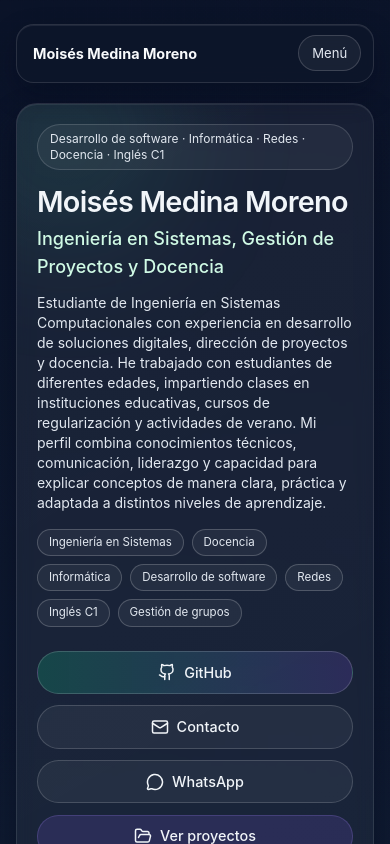
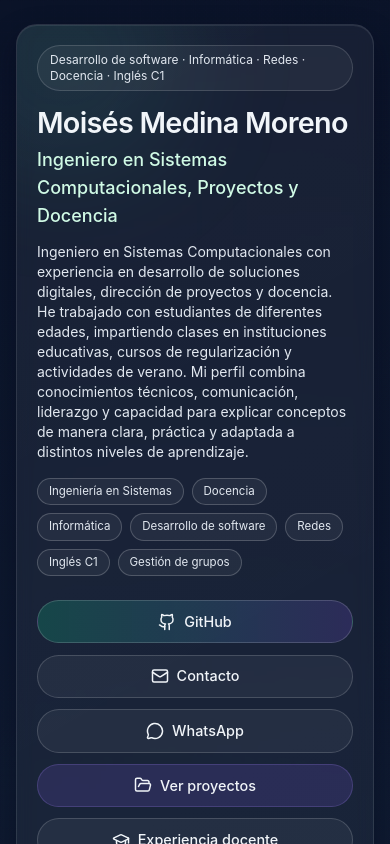
Before and after one commit to MoyRb/moises-portfolio, a Next.js app: page / in a window 390 px wide. Shown: the top 844 px of the page. Built offline with nearby package versions, Linux system fonts and the light colour scheme.

Commit message:
Update portfolio hero profile copy

```diff
--- a/src/app/layout.tsx
+++ b/src/app/layout.tsx
@@ -4,7 +4,7 @@ import "./globals.css";
 export const metadata: Metadata = {
   title: "Moisés Medina Moreno | Sistemas, Proyectos y Docencia",
   description:
-    "Portafolio de Moisés Medina Moreno, estudiante de Ingeniería en Sistemas Computacionales con experiencia en desarrollo de software, gestión de proyectos, docencia, enseñanza de inglés, redes Cisco y capacitación tecnológica.",
+    "Portafolio de Moisés Medina Moreno, Ingeniero en Sistemas Computacionales con experiencia en desarrollo de software, gestión de proyectos, docencia, enseñanza de inglés, redes Cisco y capacitación tecnológica.",
   keywords: [
     "docente de informática",
     "maestro de informática",
--- a/src/app/page.tsx
+++ b/src/app/page.tsx
@@ -58,15 +58,6 @@ const HERO_TAGS = ["Ingeniería en Sistemas", "Docencia", "Informática", "Desar
 const TEACHING_TAGS = ["Planeación de clases", "Manejo de grupos", "Regularización", "Cursos de verano", "Niños y adolescentes", "Inglés", "Comunicación", "Aprendizaje práctico"];
 const CERT_TAGS = ["Cisco Networking Academy", "CCNA", "Redes", "Routing", "Switching", "Seguridad", "Automatización"];
 const PROFILE_SKILLS_LOOP = [...PROFILE_SKILLS, ...PROFILE_SKILLS];
-
-const NAV_ITEMS = [
-  { label: "Inicio", href: "#inicio" },
-  { label: "Perfil", href: "#perfil" },
-  { label: "Experiencia docente", href: "#experiencia-docente" },
-  { label: "Certificaciones", href: "#certificaciones" },
-  { label: "Proyectos", href: "#proyectos" },
-  { label: "Contacto", href: "#contacto" },
-];
 
 const TEACHING_EXPERIENCE = [
   {
@@ -144,14 +135,6 @@ export default function Home() {
   return (
     <main id="inicio" className="portfolio-bg min-h-screen">
       <div className="mx-auto max-w-6xl px-4 py-6 sm:px-6 sm:py-10">
-        <nav className="site-nav mb-5" aria-label="Navegación principal">
-          <a className="nav-brand" href="#inicio">Moisés Medina Moreno</a>
-          <details className="nav-menu">
-            <summary aria-label="Abrir menú de navegación">Menú</summary>
-            <div className="nav-links">{NAV_ITEMS.map((item) => <a key={item.href} href={item.href}>{item.label}</a>)}</div>
-          </details>
-        </nav>
-
         <header className="hero-premium reveal-section relative scroll-mt-28 overflow-hidden rounded-[1.7rem] border border-white/10 p-5 sm:p-7 md:p-8">
           <div className="pointer-events-none absolute -top-20 -left-16 h-56 w-56 rounded-full bg-emerald-300/10 blur-3xl" />
           <div className="pointer-events-none absolute -right-16 -bottom-20 h-56 w-56 rounded-full bg-violet-300/10 blur-3xl" />
@@ -159,8 +142,8 @@ export default function Home() {
             <div className="min-w-0">
               <div className="inline-flex items-center rounded-full border border-white/15 bg-white/5 px-3 py-1.5 text-xs text-slate-200">Desarrollo de software · Informática · Redes · Docencia · Inglés C1</div>
               <h1 className="name-title mt-4 font-semibold tracking-tight">Moisés Medina Moreno</h1>
-              <h2 className="mt-2 text-lg font-medium text-emerald-100 sm:text-xl md:text-2xl">Ingeniería en Sistemas, Gestión de Proyectos y Docencia</h2>
-              <p className="mt-3 max-w-2xl text-sm text-slate-200 sm:text-base">Estudiante de Ingeniería en Sistemas Computacionales con experiencia en desarrollo de soluciones digitales, dirección de proyectos y docencia. He trabajado con estudiantes de diferentes edades, impartiendo clases en instituciones educativas, cursos de regularización y actividades de verano. Mi perfil combina conocimientos técnicos, comunicación, liderazgo y capacidad para explicar conceptos de manera clara, práctica y adaptada a distintos niveles de aprendizaje.</p>
+              <h2 className="mt-2 text-lg font-medium text-emerald-100 sm:text-xl md:text-2xl">Ingeniero en Sistemas Computacionales, Proyectos y Docencia</h2>
+              <p className="mt-3 max-w-2xl text-sm text-slate-200 sm:text-base">Ingeniero en Sistemas Computacionales con experiencia en desarrollo de soluciones digitales, dirección de proyectos y docencia. He trabajado con estudiantes de diferentes edades, impartiendo clases en instituciones educativas, cursos de regularización y actividades de verano. Mi perfil combina conocimientos técnicos, comunicación, liderazgo y capacidad para explicar conceptos de manera clara, práctica y adaptada a distintos niveles de aprendizaje.</p>
               <TagList tags={HERO_TAGS} className="mt-4" />
               <div className="hero-actions mt-6" id="contacto">
                 <a className="btn-premium" href="https://github.com/MoyRb" target="_blank" rel="noreferrer"><Github size={18} />GitHub</a>
```
